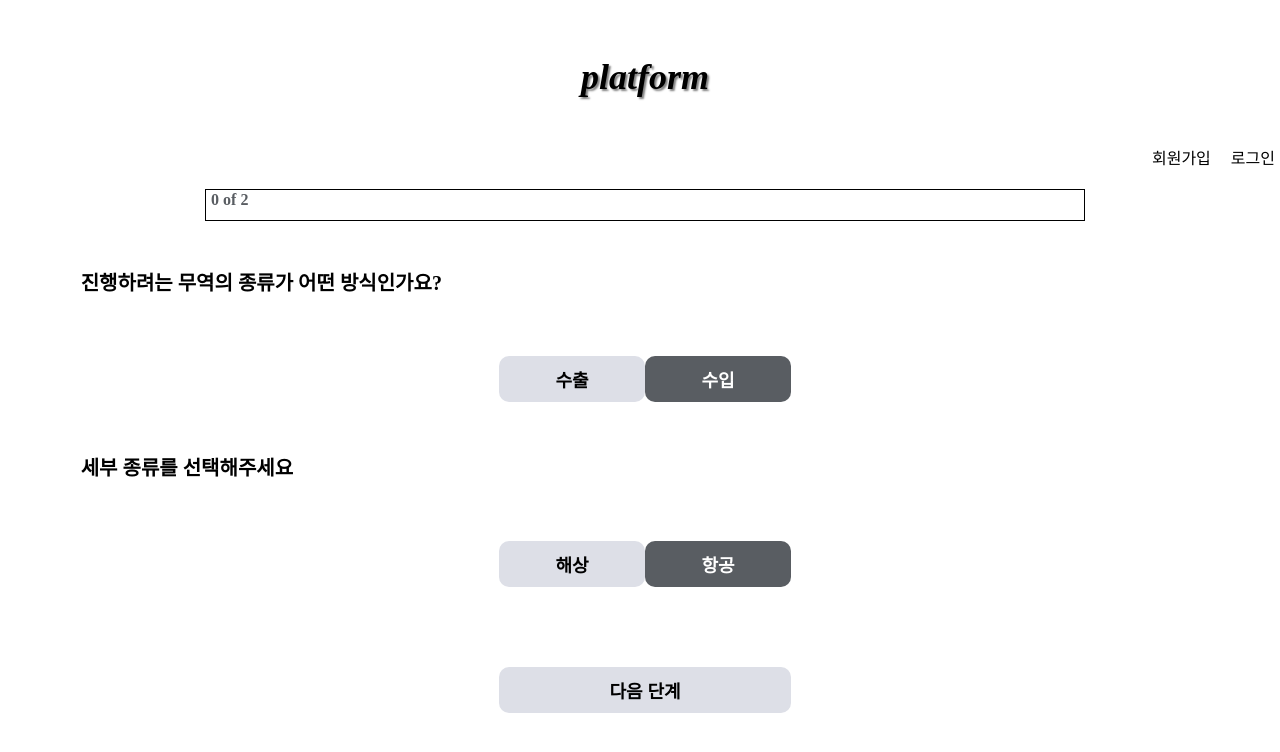
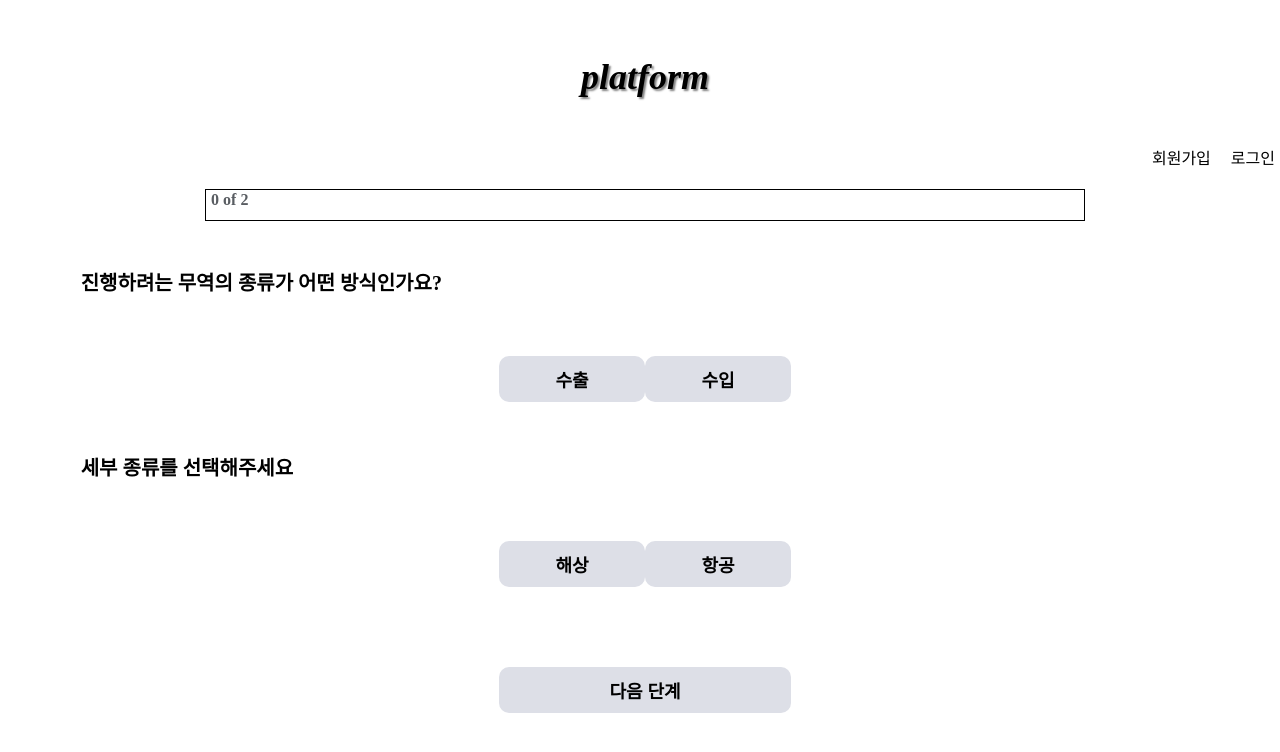
Before and after one commit to hjyeeoonng/HaPPPPy, a React (Create React App) app in the folder frontend/: page / in a window 1280 px wide. Shown: the top 752 px of the page. Built offline with nearby package versions, Linux system fonts and the light colour scheme; no server answers.

Commit message:
버튼 css 변경

```diff
--- a/frontend/src/components/Select.jsx
+++ b/frontend/src/components/Select.jsx
@@ -23,46 +23,29 @@ const SelectBoxContainer = styled.div`
   display: flex;
   padding: 10px 10px;
 `;
-
-const SelectBox1 = styled.button`
+const SelectBox = styled.button`
   width: 146px;
   height: 46px;
   display: flex;
   justify-content: center;
   align-items: center;
   border-radius: 10px;
-  background: ${(props) => (props.color === 1 ? "#dddfe7" : "#595d62")};
-  color: ${(props) => (props.color === 1 ? "#000" : "#fff")};
-  border: ${props => (props.isClicked ? '2px solid black' : '0px solid black')};
+  background: ${(props) => (props.isClicked ? "#595d62" : "#dddfe7")};
+  color: ${(props) => (props.isClicked ? "#fff" : "#000")};
+  border: ${(props) => (props.isClicked ? "2px solid black" : "none")};
   text-align: center;
   font-family: Ubuntu;
   font-size: 18px;
   font-weight: 700;
   cursor: pointer;
+  transition: background 0.3s, color 0.3s, border 0.3s;
 
   &:active {
-    border: 1px solid black
+    border: 1px solid black;
   }
-`;
 
-const SelectBox2 = styled.button`
-  width: 146px;
-  height: 46px;
-  display: flex;
-  justify-content: center;
-  align-items: center;
-  border-radius: 10px;
-  background: ${(props) => (props.color === 1 ? "#dddfe7" : "#595d62")};
-  color: ${(props) => (props.color === 1 ? "#000" : "#fff")};
-  border: ${props => (props.isClicked ? '2px solid black' : '0px solid black')};
-  text-align: center;
-  font-family: Ubuntu;
-  font-size: 18px;
-  font-weight: 700;
-  cursor: pointer;
-
-  &:active {
-    border: 1px solid black
+  &:hover {
+    background: ${(props) => (props.isClicked ? "#777" : "#dddfe7")};
   }
 `;
 
@@ -83,7 +66,7 @@ export const Select = ({ question, option1, option2 }) => {
     <Root>
       <SelectText>{question}</SelectText>
       <SelectBoxContainer>
-        <SelectBox1
+        <SelectBox
           color={1}
           onClick={(e) => {
             handleClickButton1();
@@ -100,8 +83,8 @@ export const Select = ({ question, option1, option2 }) => {
           isClicked={isClicked1}
         >
           {option1}
-        </SelectBox1>
-        <SelectBox2
+        </SelectBox>
+        <SelectBox
           color={2}
           onClick={(e) => {
             handleClickButton2();
@@ -118,7 +101,7 @@ export const Select = ({ question, option1, option2 }) => {
           isClicked={isClicked2}
         >
           {option2}
-        </SelectBox2>
+        </SelectBox>
       </SelectBoxContainer>
     </Root>
   );
```
